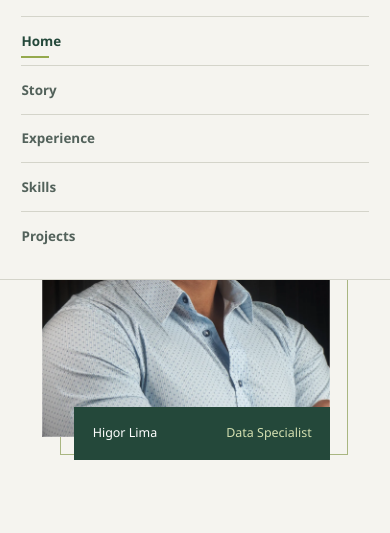
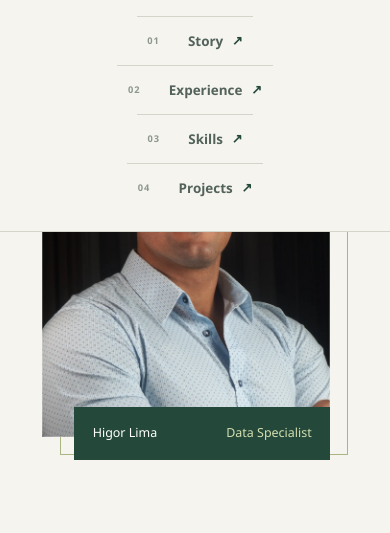
Before and after one commit to higormflima/cv, an Astro site: page / in a window 390 px wide. Both pictures are taken after a click on the button "Open navigation menu". Shown: the part 62-595 px from the top of the page. Built offline with nearby package versions, Linux system fonts and the light colour scheme; Astro itself is replaced by a stand-in of ours.

Commit message:
Add section navigation buttons to header

```diff
--- a/src/components/Header.astro
+++ b/src/components/Header.astro
@@ -16,12 +16,16 @@ const activePath = currentPath.replace(/index\.html$/, '').replace(/\/$/, '') ||
     <a class="wordmark" href={`${base}/`} aria-label="Higor Lima home">HL<span>.</span></a>
     <MobileNavigation>
       <ul>
-        {navigation.map((item) => {
+        {navigation.map((item, index) => {
           const itemPath = item.href.replace(/\/$/, '') || '/';
           const isActive = activePath === itemPath || (itemPath !== '/' && activePath.startsWith(`${itemPath}/`));
           return (
             <li>
-              <a href={`${base}${item.href}`} aria-current={isActive ? 'page' : undefined}>{item.label}</a>
+              <a href={`${base}${item.href}`} aria-current={isActive ? 'page' : undefined}>
+                <span class="nav-number">{String(index + 1).padStart(2, '0')}</span>
+                <span>{item.label}</span>
+                <span class="nav-arrow" aria-hidden="true">↗</span>
+              </a>
             </li>
           );
         })}
--- a/src/data/navigation.ts
+++ b/src/data/navigation.ts
@@ -1,5 +1,4 @@
 export const navigation = [
-  { label: 'Home', href: '/' },
   { label: 'Story', href: '/story/' },
   { label: 'Experience', href: '/experience/' },
   { label: 'Skills', href: '/skills/' },
--- a/src/styles/global.css
+++ b/src/styles/global.css
@@ -18,10 +18,11 @@ a:focus-visible, button:focus-visible { outline: 3px solid #7a963b; outline-offs
 .header-inner { width: min(100% - var(--page-gutter) * 2, 1320px); min-height: 82px; margin-inline: auto; display: flex; align-items: center; justify-content: space-between; }
 .wordmark { color: var(--forest); font-family: var(--serif); font-size: 1.8rem; font-weight: 700; letter-spacing: -.1em; text-decoration: none; }
 .wordmark span { color: #95a94d; }
-.site-nav ul { display: flex; gap: clamp(1.1rem, 3vw, 2.6rem); margin: 0; padding: 0; list-style: none; }
-.site-nav a { position: relative; color: var(--ink-soft); font-size: .84rem; font-weight: 600; text-decoration: none; transition: color .2s ease; }
-.site-nav a:hover, .site-nav a[aria-current='page'] { color: var(--forest); }
-.site-nav a[aria-current='page']::after { position: absolute; right: 0; bottom: -.55rem; left: 0; height: 2px; background: #95a94d; content: ''; }
+.site-nav ul { display: flex; align-items: center; gap: .55rem; margin: 0; padding: 0; list-style: none; }
+.site-nav a { position: relative; display: grid; min-width: 112px; min-height: 52px; grid-template-columns: 1fr auto; align-items: center; gap: .15rem .55rem; padding: .45rem .75rem; border: 1px solid transparent; color: var(--ink-soft); font-size: .84rem; font-weight: 600; text-decoration: none; transition: color .2s ease, border-color .2s ease, background .2s ease; }
+.site-nav a:hover, .site-nav a[aria-current='page'] { border-color: var(--line); background: rgb(255 254 250 / 55%); color: var(--forest); }
+.nav-number { grid-column: 1; color: #8c978f; font-size: .58rem; font-weight: 700; letter-spacing: .1em; }
+.nav-arrow { grid-column: 2; grid-row: 1 / span 2; align-self: start; color: var(--forest); font-size: .8rem; }
 .menu-toggle { display: none; }
 
 .hero { display: grid; min-height: 670px; grid-template-columns: 1.05fr .95fr; align-items: center; gap: clamp(2rem, 7vw, 7rem); padding-block: 5.5rem 5rem; }
@@ -151,8 +152,9 @@ h1 em { color: var(--forest); font-weight: 400; }
   .site-nav[hidden] { display: none; }
   .site-nav ul { flex-direction: column; gap: 0; }
   .site-nav li { border-top: 1px solid var(--line); }
-  .site-nav a { display: block; padding: .8rem 0; }
-  .site-nav a[aria-current='page']::after { right: auto; bottom: .45rem; width: 1.7rem; }
+  .site-nav a { min-height: 48px; grid-template-columns: 2rem 1fr auto; padding: .55rem .6rem; }
+  .nav-number { grid-column: 1; grid-row: 1; }
+  .nav-arrow { grid-column: 3; grid-row: 1; align-self: center; }
   .hero { grid-template-columns: 1fr; padding-block: 3.7rem 3rem; }
   .hero-copy { order: 1; }
   .hero-portrait-wrap { width: min(88%, 390px); justify-self: center; }
```
